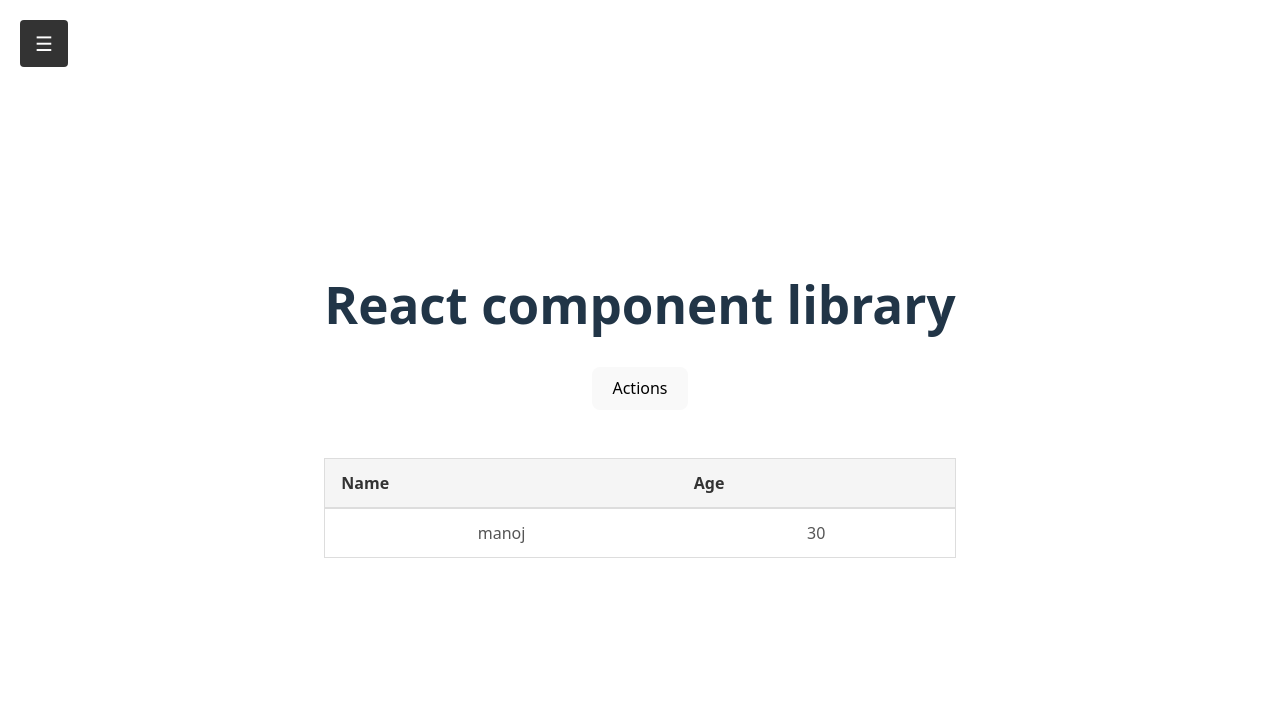
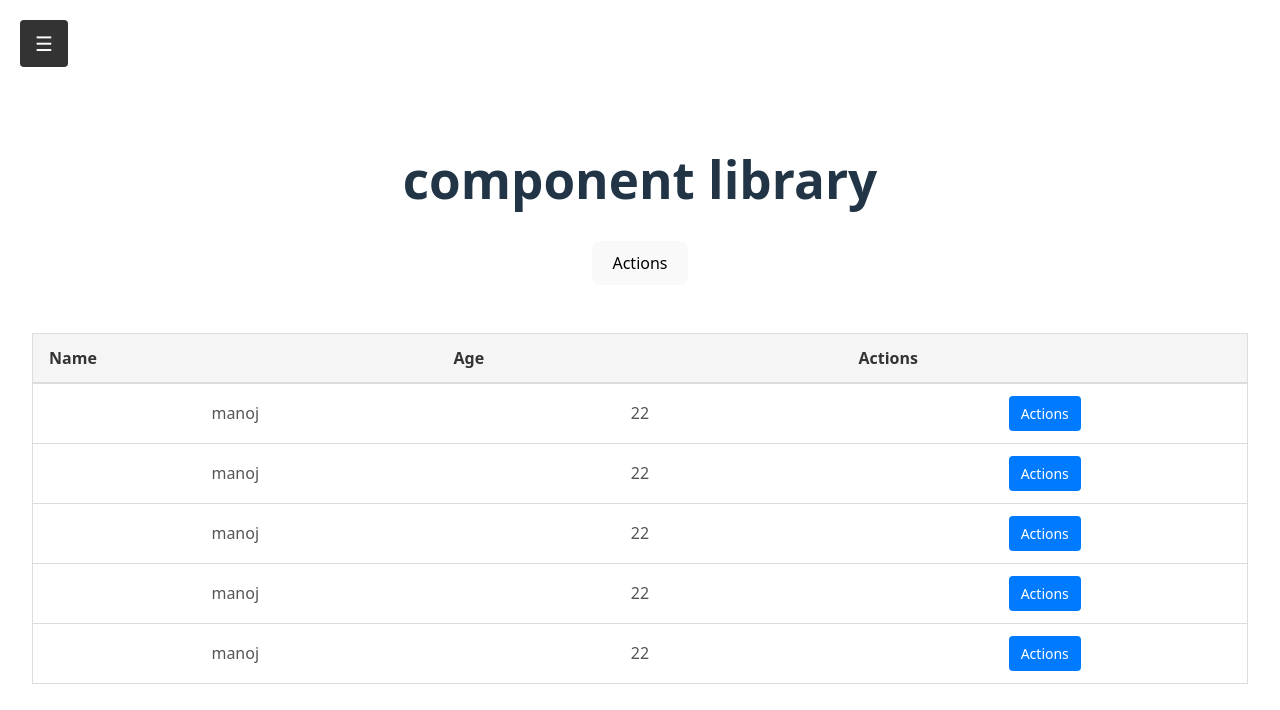
Before and after one commit to MANOJGARJE123/react-component-library, a React (Vite) app in the folder React-Component-Library/: page / in a window 1280 px wide. Shown: the top 710 px of the page. Built offline with nearby package versions, Linux system fonts and the light colour scheme.

Commit message:
Changes : Move Action into the the table

```diff
--- a/React-Component-Library/src/App.jsx
+++ b/React-Component-Library/src/App.jsx
@@ -12,10 +12,17 @@ function App() {
     { key: 'name', label: 'Name' },
     { key: 'age', label: 'Age' },
   ];
-
   const rowData = [
-    { name: 'manoj', age: 30 },
+    { name: 'manoj', age: 22 },
+    { name: 'manoj', age: 22 },
+    { name: 'manoj', age: 22 },
+    { name: 'manoj', age: 22 },
+    { name: 'manoj', age: 22 },
   ];
+  const actions = [
+    { label: 'Edit', onClick: (row) => console.log('Edit', row) },
+    { label: 'Delete', onClick: (row) => console.log('Delete', row) },
+  ]
 
   return (
     <div>
@@ -23,15 +30,13 @@ function App() {
         <SideBar
           isOpen={isSidearOpen}
           onOpen={() => setIsSidebarOpen(true)}
-          onClose={() => setIsSidebarOpen(false)}
-        >
+          onClose={() => setIsSidebarOpen(false)}>
           <h2>SideBar Content</h2>
         </SideBar>
       </div>
 
       <div>
-        <h1>React component library</h1>
-
+        <h1>component library</h1>
         <Dropdown
           options={[
             {
@@ -44,10 +49,8 @@ function App() {
             },
           ]}
         />
-
         <br /><br />
-
-        <TableGrid columns={columns} rowData={rowData} />
+        <TableGrid columns={columns} rowData={rowData} actions={actions}/>
       </div>
     </div>
   )
--- a/React-Component-Library/src/components/DropDown/DropDown.jsx
+++ b/React-Component-Library/src/components/DropDown/DropDown.jsx
@@ -3,8 +3,7 @@ import {useState} from 'react';
 function Dropdown({options}){
     const [isDropDownOpen, setIsDropDownOpen] = useState(false);
 
-    function toggleDropDown(e){
-        e.preventDefault();
+    function toggleDropDown(){
         setIsDropDownOpen(!isDropDownOpen);
     }
 
@@ -13,7 +12,6 @@ function Dropdown({options}){
             <button onClick={toggleDropDown}>
                 Actions
             </button>
-
             {
                 isDropDownOpen && (
                     <div className='DropDown-options'>
--- a/React-Component-Library/src/components/TableGrid/TableGrid.css
+++ b/React-Component-Library/src/components/TableGrid/TableGrid.css
@@ -8,6 +8,7 @@
   border-collapse: collapse;
   border: 1px solid #ddd;
   background-color: #fff;
+  table-layout: fixed;
 }
 
 .table-columns thead {
@@ -30,14 +31,6 @@
 
 .table-columns tbody tr:hover {
   background-color: #f9f9f9;
-}
-
-.table-columns tbody tr:last-child td {
-  border-bottom: 1px solid #ddd;
-}
-
-.table-columns tbody td:last-child {
-  position: relative;
 }
 
 .actions-menu {
@@ -74,7 +67,3 @@
   cursor: pointer;
   font-size: 14px;
 }
-
-.table-columns button:hover {
-  background-color: #2c75c3;
-}
--- a/React-Component-Library/src/components/TableGrid/TableGrid.jsx
+++ b/React-Component-Library/src/components/TableGrid/TableGrid.jsx
@@ -9,7 +9,7 @@ export function TableGrid({columns = [], rowData = [], actions}){
     return (
         <div className="table-wrapper">
             <table className="table-columns">
-                <TableHeader columns={columns}></TableHeader>
+                <TableHeader columns={columns}  hasActions={actions && actions.length > 0}></TableHeader>
                 <tbody>
                     {rowData.map((row, index)=>(
                           <TableRow key={index}
--- a/React-Component-Library/src/components/TableGrid/TableHeader.jsx
+++ b/React-Component-Library/src/components/TableGrid/TableHeader.jsx
@@ -1,10 +1,11 @@
-function TableHeader({columns = []}){
+function TableHeader({columns = [], hasActions}){
     return (
         <thead>
            <tr>
              {columns.map((col) => (
                 <th key={col.key}>{col.label}</th>
              ))}
+             {hasActions && <th>Actions</th>}
            </tr>
         </thead>
     )
```
